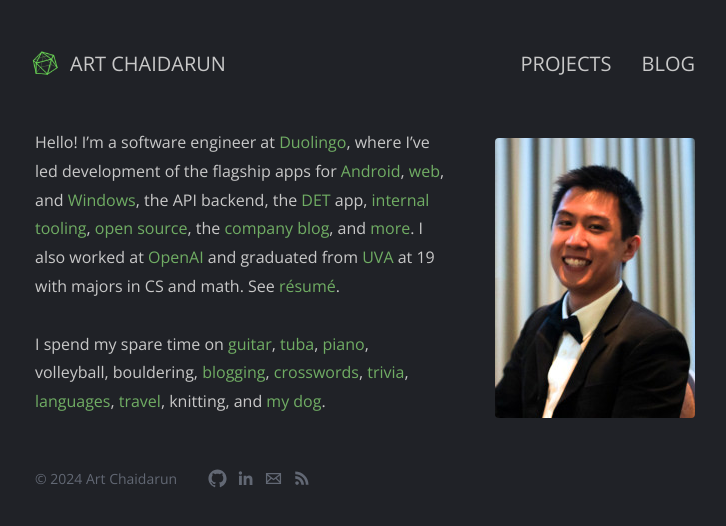
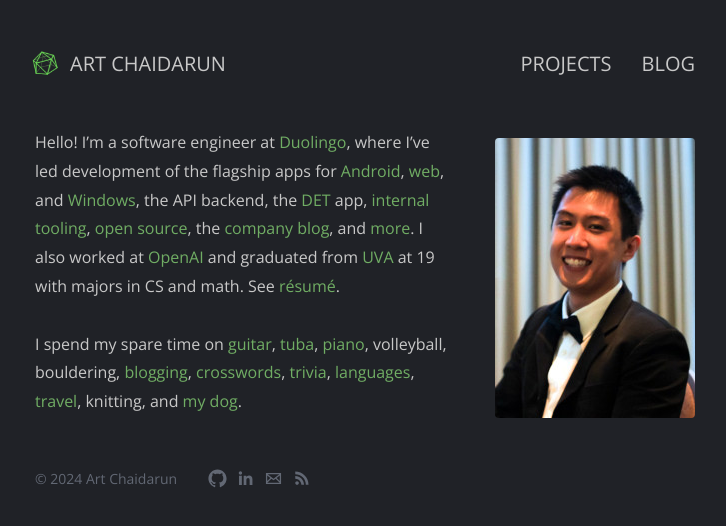
Before and after one commit to artnc/personal-website, a Jekyll site: the page built from src/_posts/2013-07-07-index.md, in a window 1280 px wide. Shown: the top 526 px of the page, without its empty margins (275-1001 px from the left). Built offline with Jekyll 4.4.1, drawn with Linux system fonts in a browser that asks for light colours.

Commit message:
Tweak margins

```diff
--- a/src/css/main.scss
+++ b/src/css/main.scss
@@ -463,7 +463,7 @@
 }
 
 img.right {
-  margin: 0 0 20px 50px;
+  margin: 0 0 20px 40px;
   width: 100%;
 
   @media ($media-desktop) {
@@ -619,6 +619,10 @@
 // Blog
 
 .blog-html .content {
+  a {
+    margin-right: 5px;
+  }
+
   .date {
     color: $gray-light;
     white-space: nowrap;
@@ -628,7 +632,7 @@
     color: $gray-light;
     font-size: $font-size-small;
     font-style: italic;
-    margin-left: 5px;
+    white-space: nowrap;
   }
 }
 
@@ -684,8 +688,8 @@
   img {
     cursor: default;
     left: 50%;
-    max-height: 95%;
-    max-width: 95%;
+    max-height: 90%;
+    max-width: 90%;
     position: relative;
     top: 50%;
     transform: translateX(-50%) translateY(-50%);
@@ -732,7 +736,10 @@
 
   // Comment section
   #isso-root {
-    margin: -0.95em;
+    // Provide enough margin-top to prevent mobile "Submit" button from
+    // colliding with floating avatar and enough negative margin-left to align
+    // comment text with main content text
+    margin: 2.5em 0 0 -0.95em;
   }
 
   // Comment
```
